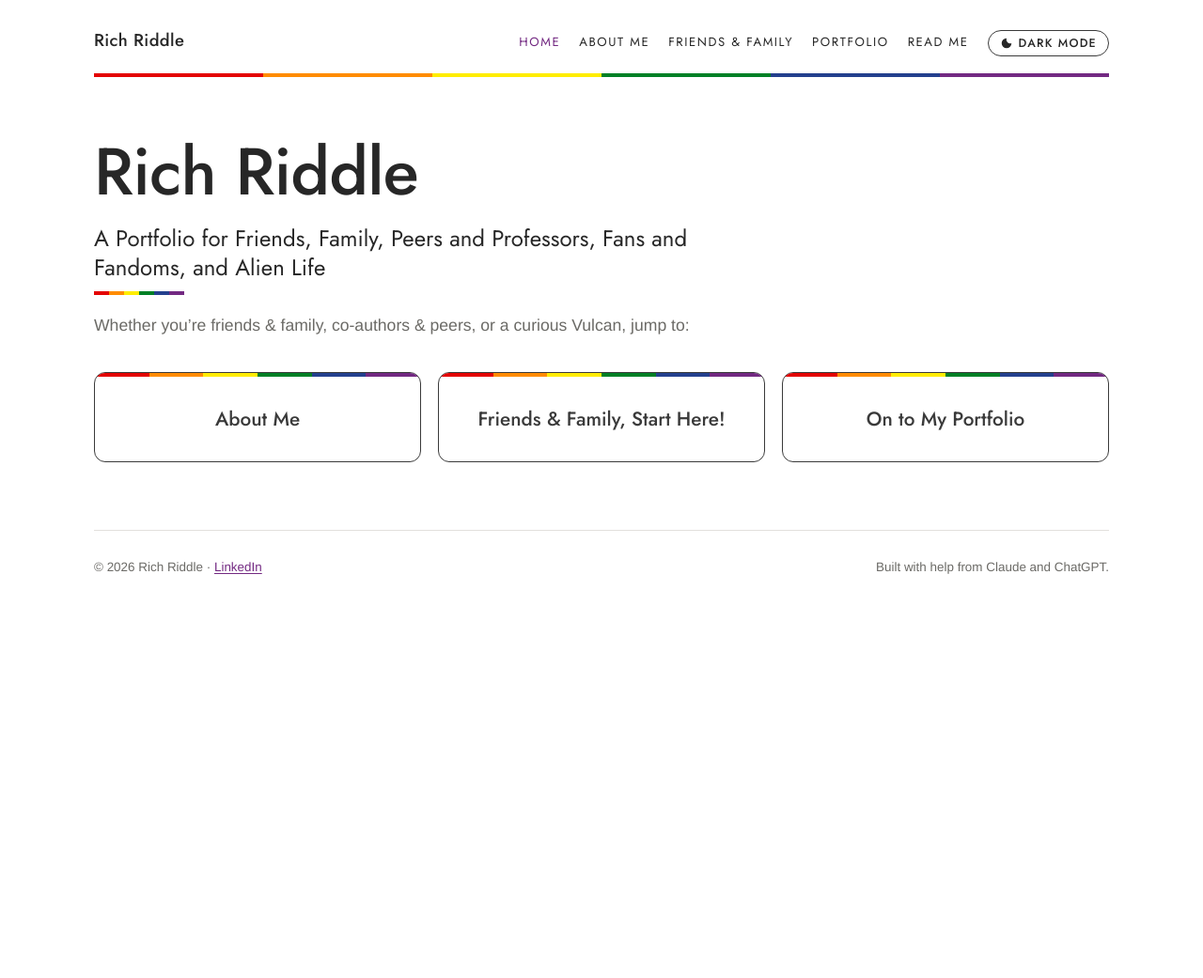
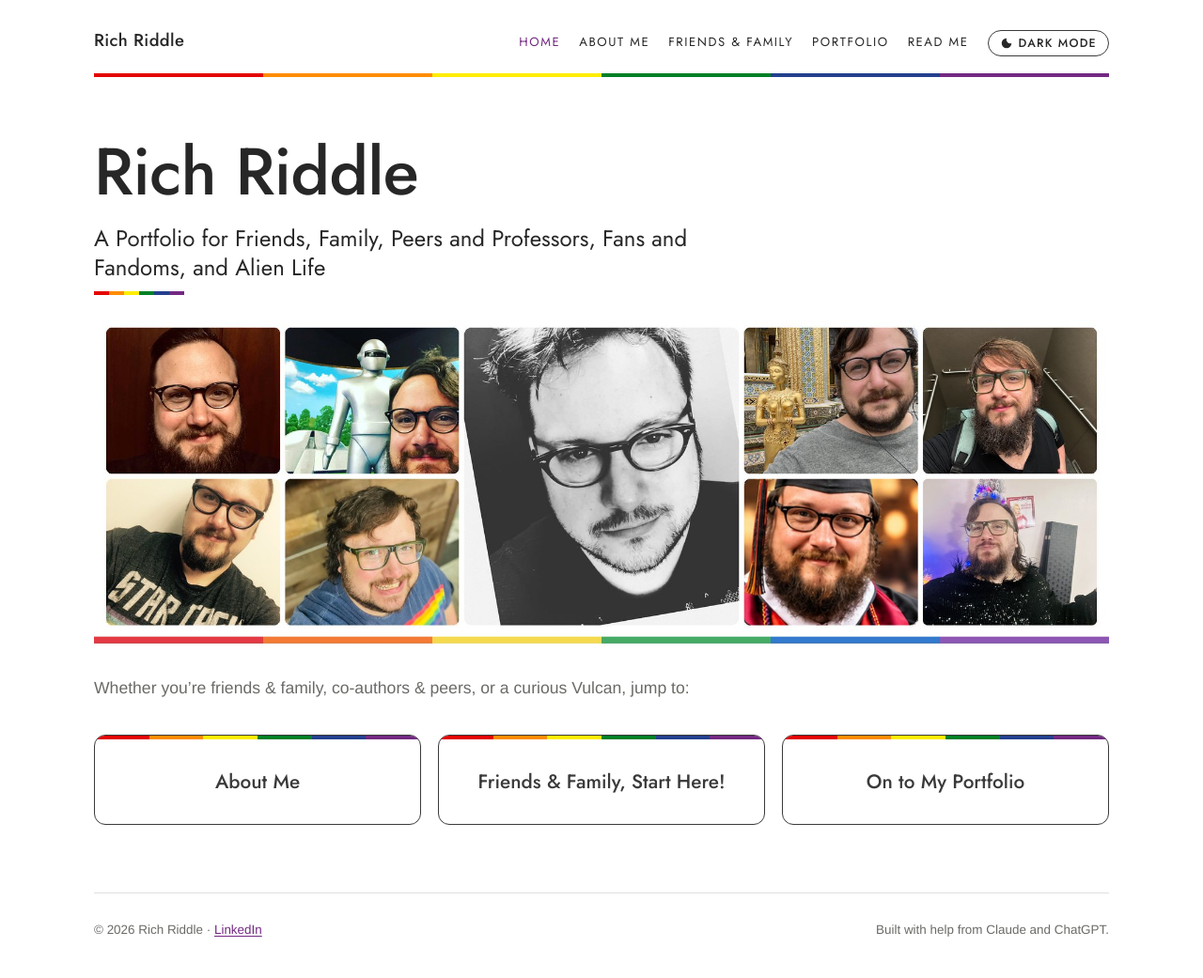
Before and after one commit to prof-richriddle/portfolio, a Jekyll site: the page built from index.html, in a window 1280 px wide. Shown: the whole page at 94% size. Built offline with Jekyll 4.4.1, drawn with Linux system fonts in a browser that asks for light colours; before the commit the page ends 900 px from its top, so only the background shows below that.

Commit message:
Move photo collage from About Me to the home page
Co-Authored-By: Claude Opus 5.5 <noreply@anthropic.com>
Claude-Session: https://claude.ai/code/session_01LKxkcfdpkeKgywibvvsXFB

```diff
--- a/about.html
+++ b/about.html
@@ -15,10 +15,6 @@ title: About Me
     </div>
   </div>
 </div>
-
-<figure class="banner">
-  <img src="{{ '/assets/images/about-banner.jpg' | relative_url }}" width="1800" height="600" alt="A collage of nine photos of Rich Riddle: in front of a wood door; a selfie with a giant silver robot statue; a large black-and-white portrait in the center; in front of an ornate gold temple statue; in a stairwell with a backpack; in a Star Trek T-shirt; smiling in a blue T-shirt with a rainbow stripe; in a graduation cap and gown; and in a sparkly sweater by a Christmas tree.">
-</figure>
 
 <section class="bio" data-type="personal" aria-label="About me">
   <p>I was a bit aimless as a college student until I found my love for English. Then I found rhetoric and composition, and everything changed. Forever.</p>
--- a/index.html
+++ b/index.html
@@ -4,6 +4,9 @@ layout: default
 <div class="home">
   <h1>Rich Riddle</h1>
   <p class="home-tag">A Portfolio for Friends, Family, Peers and Professors, Fans and Fandoms, and Alien Life</p>
+  <figure class="banner">
+    <img src="{{ '/assets/images/about-banner.jpg' | relative_url }}" width="1800" height="600" alt="A collage of nine photos of Rich Riddle: in front of a wood door; a selfie with a giant silver robot statue; a large black-and-white portrait in the center; in front of an ornate gold temple statue; in a stairwell with a backpack; in a Star Trek T-shirt; smiling in a blue T-shirt with a rainbow stripe; in a graduation cap and gown; and in a sparkly sweater by a Christmas tree.">
+  </figure>
   <p class="home-lede">Whether you’re friends &amp; family, co-authors &amp; peers, or a curious Vulcan, jump to:</p>
   <div class="home-buttons">
     <a class="big-btn" href="{{ '/about.html' | relative_url }}"><span class="big-label">About Me</span><span class="big-sub">Life &amp; Teaching: who I am, how I teach, and a few class activities</span></a>
```
